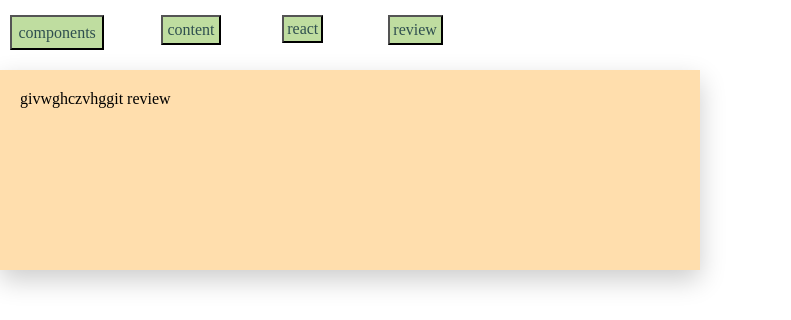
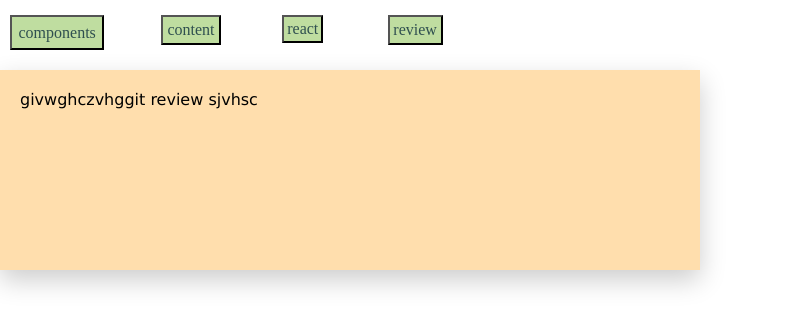
Before and after one commit to keerthikumarreddyc-cmyk/React-features-practiceing, a React (Vite) app in the folder react-practise/: page / in a window 1280 px wide. Both pictures are taken after a click on the button "review". Shown: the part 271-591 px from the top of the page, without its empty margins (0-791 px from the left). Built offline with nearby package versions, Linux system fonts and the light colour scheme.

Commit message:
done project with use state

```diff
--- a/react-practise/src/App.css
+++ b/react-practise/src/App.css
@@ -31,6 +31,9 @@
   height: 200px;
   padding: 20px;
   box-shadow: 0 10px 25px rgba(0, 0, 0, 0.2);
-  text-align: left;
   background-color: navajowhite;
+  font-size: medium;
+  font-family:
+    "Lucida Sans", "Lucida Sans Regular", "Lucida Grande",
+    "Lucida Sans Unicode", Geneva, Verdana, sans-serif;
 }
--- a/react-practise/src/App.jsx
+++ b/react-practise/src/App.jsx
@@ -22,8 +22,8 @@ function App() {
           <p>components content here vchjgcsiucsjcvbusdgcbuhsdvcjucbjbcgi</p>
         )}
         {selectedTopic === "content" && <p>content is my passion</p>}
-        {selectedTopic === "react" && <p>react is my loaf</p>}
-        {selectedTopic === "review" && <p>givwghczvhggit review</p>}
+        {selectedTopic === "react" && <p>react is my loaf make it bro</p>}
+        {selectedTopic === "review" && <p>givwghczvhggit review sjvhsc</p>}
       </div>
     </div>
   );
```
